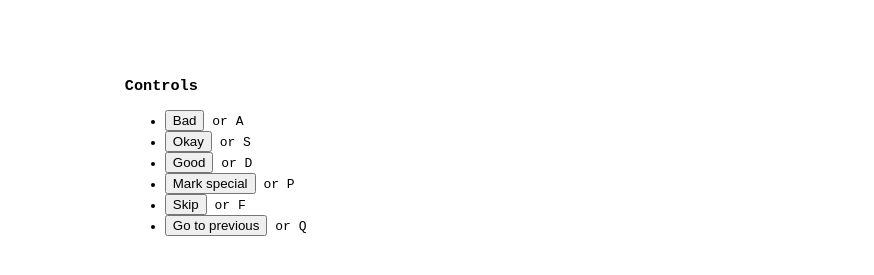
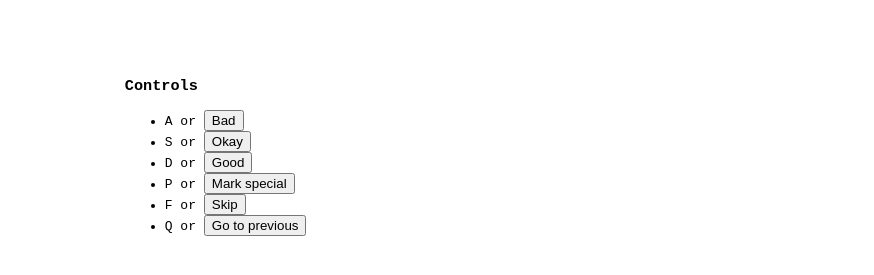
Before and after one commit to future-memories/reviews, a plain HTML site: page src/index.html in a window 1280 px wide. Shown: the part 393-668 px from the top of the page, 406-1280 px from the left. Drawn offline with Linux system fonts and the light colour scheme; no server answers.

Commit message:
Fix key pressing

```diff
--- a/src/controls.js
+++ b/src/controls.js
@@ -27,9 +27,9 @@ document.addEventListener('x-memories-ready', () => {
   $('#btn-prev').addEventListener('click', controlPrev);
 });
 
-let controlListener = (key) => {
-  console.log('DBG: Key pressed: ', key);
-  switch (key) {
+let controlListener = (event) => {
+  console.log('DBG: Key pressed: ', event);
+  switch (event.key) {
     case 'a': controlBad(); break;
     case 's': controlOkay(); break;
     case 'd': controlGood(); break;
--- a/src/index.html
+++ b/src/index.html
@@ -62,28 +62,22 @@
                 <h3>Controls</h3>
                 <ul>
                     <li>
-                        <button id="btn-bad">Bad</button>
-                        or A
+                        A or <button id="btn-bad">Bad</button>
                     </li>
                     <li>
-                        <button id="btn-okay">Okay</button>
-                        or S
+                        S or <button id="btn-okay">Okay</button>
                     </li>
                     <li>
-                        <button id="btn-good">Good</button>
-                        or D
+                        D or <button id="btn-good">Good</button>
                     </li>
                     <li>
-                        <button id="btn-special">Mark special</button>
-                        or P
+                        P or <button id="btn-special">Mark special</button>
                     </li>
                     <li>
-                        <button id="btn-skip">Skip</button>
-                        or F
+                        F or <button id="btn-skip">Skip</button>
                     </li>
                     <li>
-                        <button id="btn-prev">Go to previous</button>
-                        or Q
+                        Q or <button id="btn-prev">Go to previous</button>
                     </li>
                 </ul>
             </div>
```
